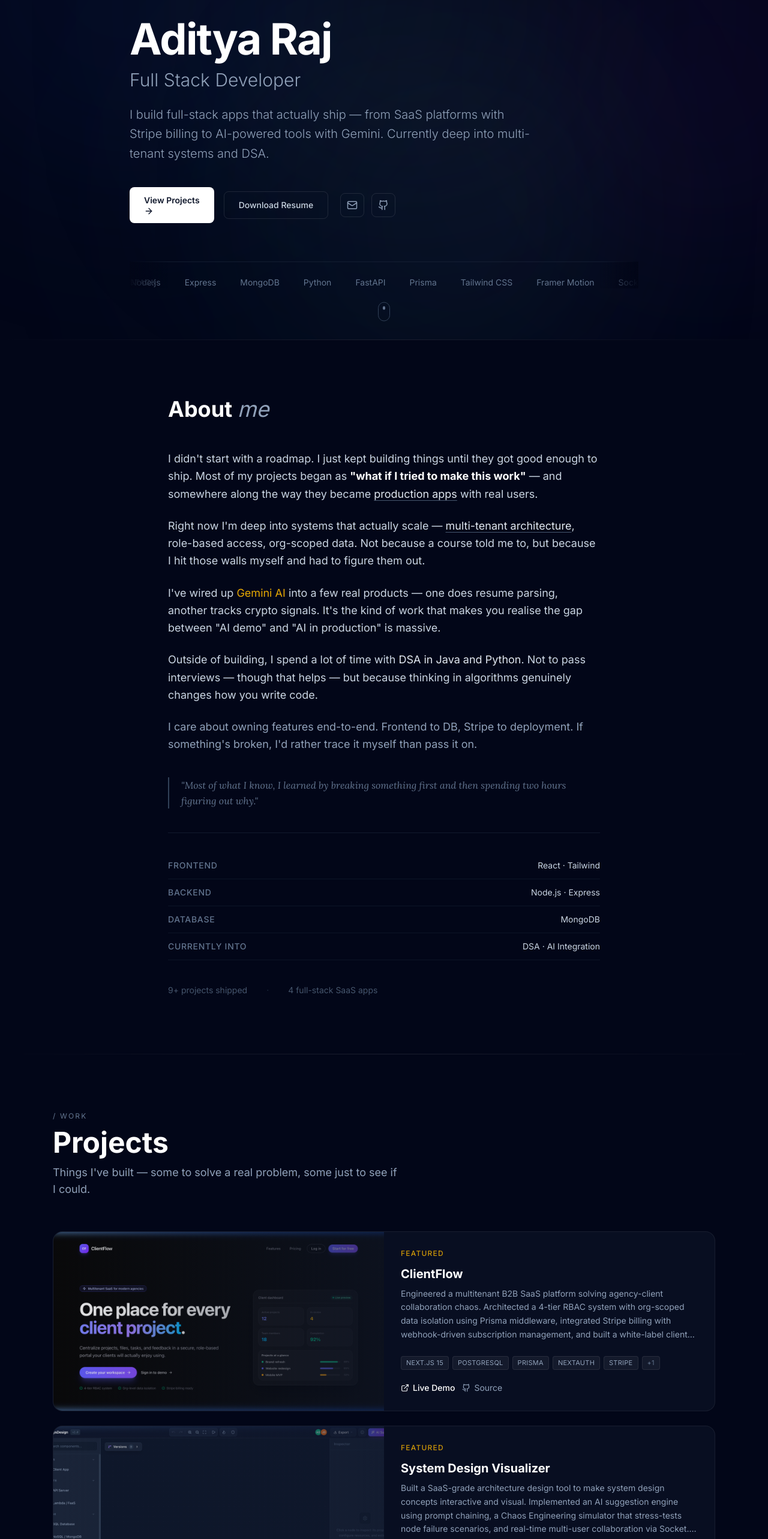
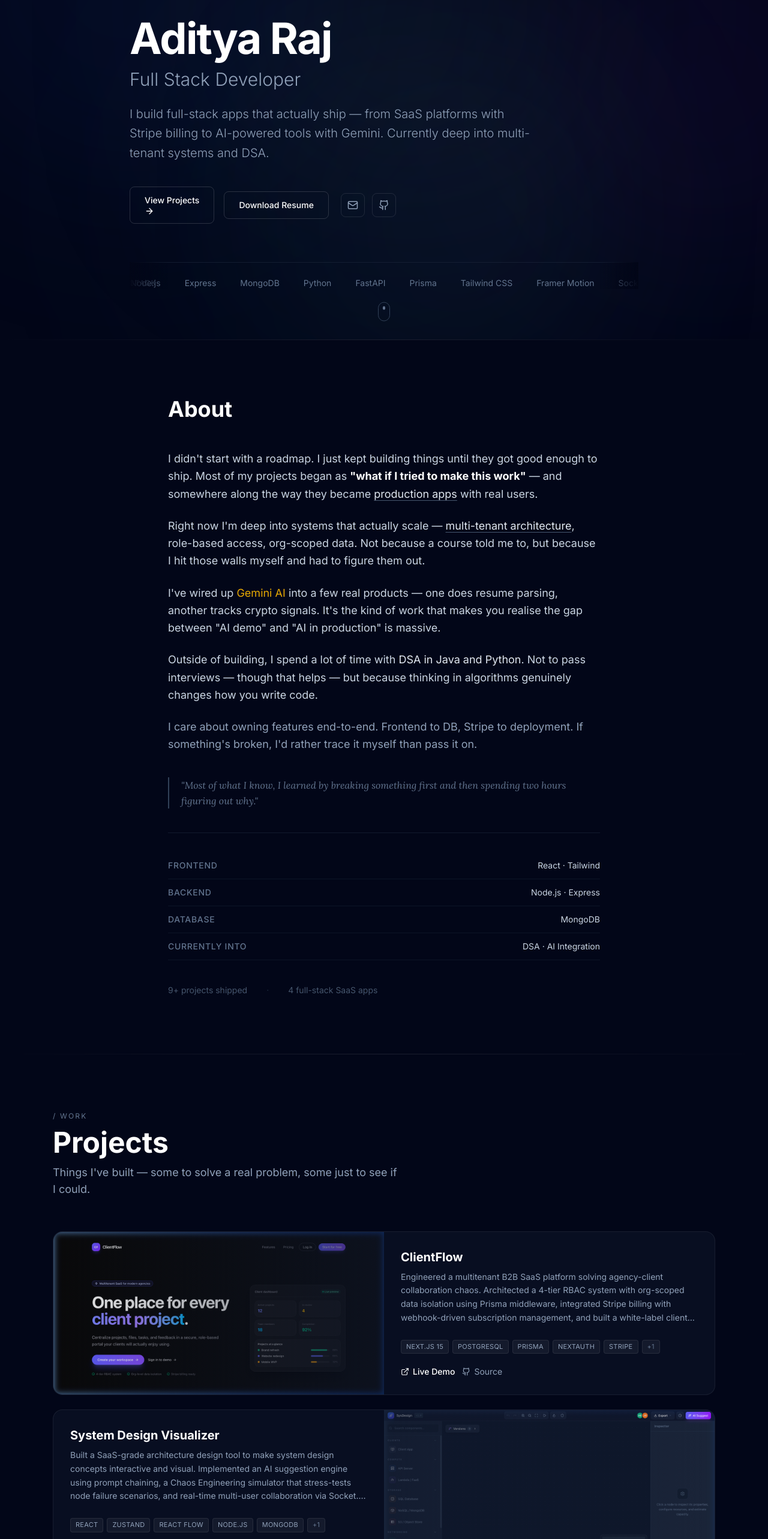
Before and after one commit to 1tsadityaraj/Aditya-Portfolio, a React (Vite) app in the folder Frontend/: page / in a window 1280 px wide. Shown: the part 234-2800 px from the top of the page at 60% size. Built offline with nearby package versions, Linux system fonts and the light colour scheme.

Commit message:
polish: consistent hero buttons, remove featured badge, alternate card layout, simplify about heading, soften skill tags

```diff
--- a/Frontend/src/components/About.jsx
+++ b/Frontend/src/components/About.jsx
@@ -27,7 +27,7 @@ const About = () => {
                     className="mb-12"
                 >
                     <h2 className="text-3xl md:text-4xl font-bold text-white">
-                        About <span className="italic font-normal text-slate-400">me</span>
+                        About
                     </h2>
                 </motion.div>
 
--- a/Frontend/src/components/Hero.jsx
+++ b/Frontend/src/components/Hero.jsx
@@ -81,7 +81,7 @@ const Hero = () => {
                     <MagneticButton
                         as="a"
                         href="#projects"
-                        className="flex items-center gap-2 px-6 py-3 rounded-lg bg-white text-slate-900 font-semibold text-sm hover:bg-slate-100 transition-colors"
+                        className="flex items-center gap-2 px-6 py-3 rounded-lg border border-white/15 text-white font-medium text-sm hover:bg-white/5 hover:border-white/25 transition-all"
                     >
                         View Projects
                         <ArrowRight size={16} />
@@ -92,7 +92,7 @@ const Hero = () => {
                         href="/resume.pdf"
                         target="_blank"
                         rel="noopener noreferrer"
-                        className="flex items-center gap-2 px-6 py-3 rounded-lg border border-white/10 text-slate-300 font-medium text-sm hover:bg-white/5 hover:border-white/20 transition-all"
+                        className="flex items-center gap-2 px-6 py-3 rounded-lg border border-white/15 text-white font-medium text-sm hover:bg-white/5 hover:border-white/25 transition-all"
                     >
                         Download Resume
                     </MagneticButton>
--- a/Frontend/src/components/Projects.jsx
+++ b/Frontend/src/components/Projects.jsx
@@ -48,7 +48,10 @@ const Projects = () => {
     );
 };
 
-const FeaturedCard = ({ project, index }) => (
+const FeaturedCard = ({ project, index }) => {
+    const reversed = index % 2 !== 0;
+
+    return (
     <motion.article
         initial={{ opacity: 0, y: 20 }}
         whileInView={{ opacity: 1, y: 0 }}
@@ -57,22 +60,19 @@ const FeaturedCard = ({ project, index }) => (
         className="group grid md:grid-cols-2 gap-0 rounded-2xl border border-white/7 overflow-hidden bg-slate-900/50 hover:border-white/12 transition-colors duration-300"
     >
         {/* Image */}
-        <div className="relative h-56 md:h-auto overflow-hidden bg-slate-800">
+        <div className={`relative h-56 md:h-auto overflow-hidden bg-slate-800 ${reversed ? 'md:order-2' : ''}`}>
             <img
                 src={project.image}
                 alt={project.title}
                 className="w-full h-full object-cover object-top group-hover:scale-[1.04] transition-transform duration-500"
                 loading={index === 0 ? 'eager' : 'lazy'}
             />
-            <div className="absolute inset-0 bg-gradient-to-r from-transparent to-slate-900/60 md:block hidden" />
+            <div className={`absolute inset-0 md:block hidden ${reversed ? 'bg-gradient-to-l from-transparent to-slate-900/60' : 'bg-gradient-to-r from-transparent to-slate-900/60'}`} />
         </div>
 
         {/* Content */}
-        <div className="p-7 flex flex-col justify-between">
+        <div className={`p-7 flex flex-col justify-between ${reversed ? 'md:order-1' : ''}`}>
             <div>
-                <div className="flex items-center gap-2 mb-3">
-                    <span className="text-xs text-amber-400/80 tracking-widest uppercase font-medium">Featured</span>
-                </div>
                 <h3 className="text-xl font-bold text-white mb-2 group-hover:text-slate-100 transition-colors">
                     {project.title}
                 </h3>
@@ -120,7 +120,8 @@ const FeaturedCard = ({ project, index }) => (
             </div>
         </div>
     </motion.article>
-);
+    );
+};
 
 const SmallCard = ({ project, index }) => (
     <motion.article
--- a/Frontend/src/components/Skills.jsx
+++ b/Frontend/src/components/Skills.jsx
@@ -78,7 +78,7 @@ const Skills = () => {
                                 {cat.skills.map((skill) => (
                                     <span
                                         key={skill}
-                                        className="px-3 py-1 text-xs rounded-md bg-slate-800/70 text-slate-300 border border-slate-700/50 group-hover:border-slate-600/60 group-hover:text-slate-200 transition-colors duration-200"
+                                        className="px-3 py-1 text-xs rounded-md bg-slate-800/50 text-slate-300 border border-slate-700/30 group-hover:border-slate-600/40 group-hover:text-slate-200 transition-colors duration-200"
                                     >
                                         {skill}
                                     </span>
```
